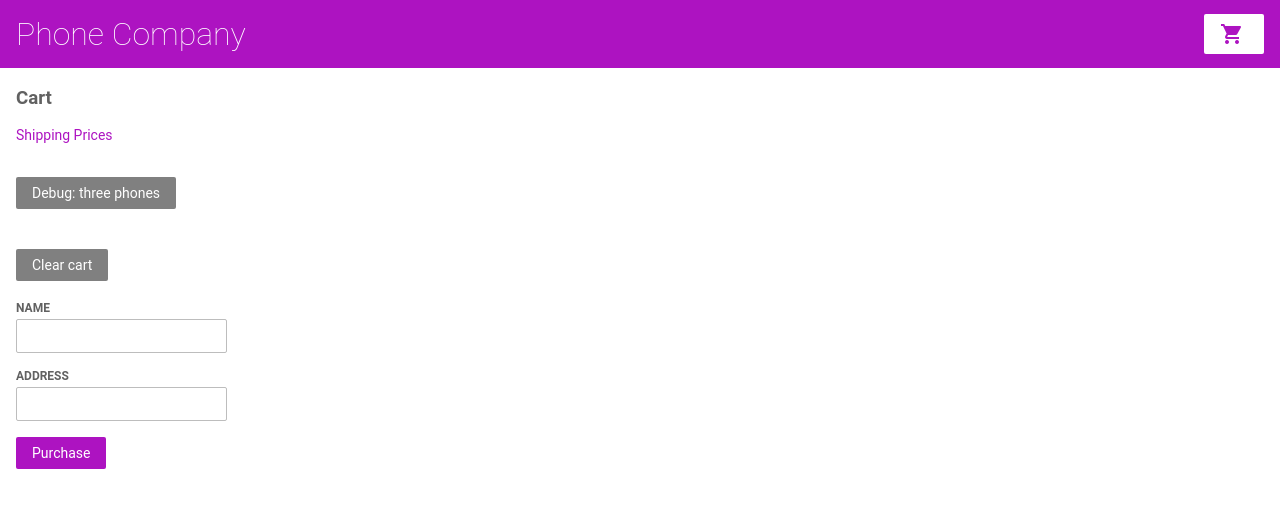
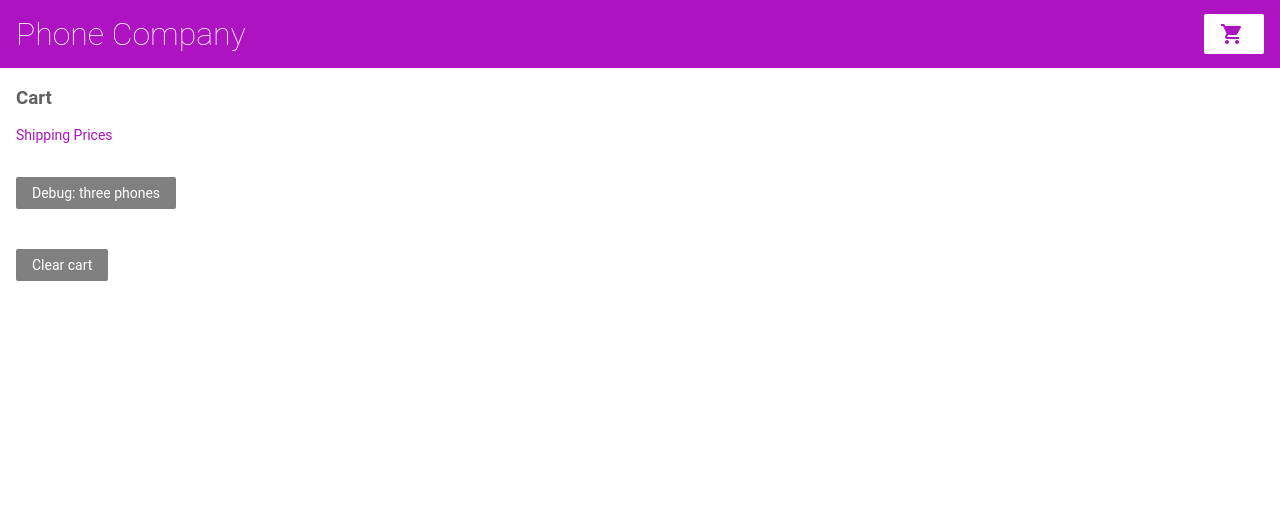
Before and after one commit to fladgast/gettingstarted, an Angular app: page /cart in a window 1280 px wide. Shown: the top 508 px of the page. Built offline with nearby package versions, Linux system fonts and the light colour scheme.

Commit message:
Task 17 complete

```diff
--- a/src/app/cart/cart.component.html
+++ b/src/app/cart/cart.component.html
@@ -17,7 +17,7 @@
   <span><button type="button" (click)="removeItem(i)">X</button></span>
 </div>
 
-<form [formGroup]="checkoutForm" (ngSubmit)="onSubmit()">
+<form [formGroup]="checkoutForm" (ngSubmit)="onSubmit()" *ngIf="items.length">
 
   <div>
     <label for="name">
```
